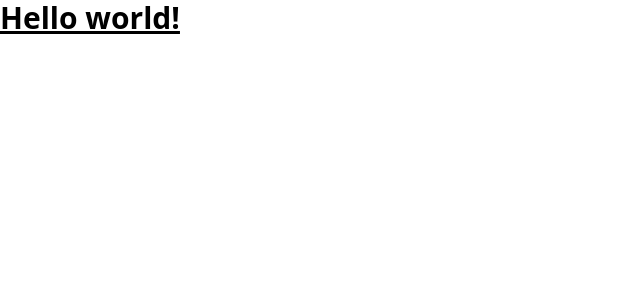
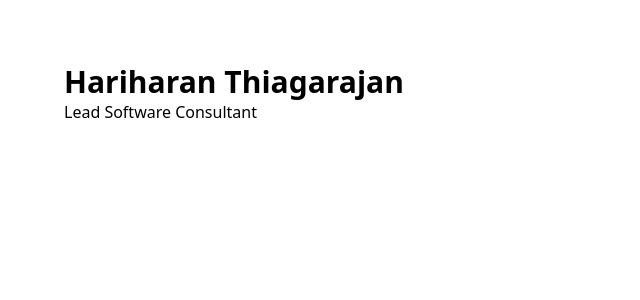
Before and after one commit to hariharanweb/hariharanweb-profile, a React (Create React App) app: page / in a window 1280 px wide. Shown: the top 300 px of the page, without its empty margins (0-640 px from the left). Built offline with nearby package versions, Linux system fonts and the light colour scheme.

Commit message:
Adding ESLint

```diff
--- a/src/App.tsx
+++ b/src/App.tsx
@@ -2,10 +2,17 @@ import './App.css';
 
 const App = () => {
   return (
-    <div>
-      <h1 className="text-3xl font-bold underline">
-        Hello world!
-      </h1>
+    <div className='p-16'>
+      <div>
+        <div>
+          <h1 className="text-3xl font-bold to-blue-800">
+            Hariharan Thiagarajan
+          </h1>
+          <h3>
+            Lead Software Consultant
+          </h3>
+        </div>
+      </div>
     </div>
   );
 }
```
Also changed, not shown: eslint.config.mjs (added, +13 -0 lines), package.json (+7 -2 lines), 1 other file (tests, documents, lock files or other folders).
